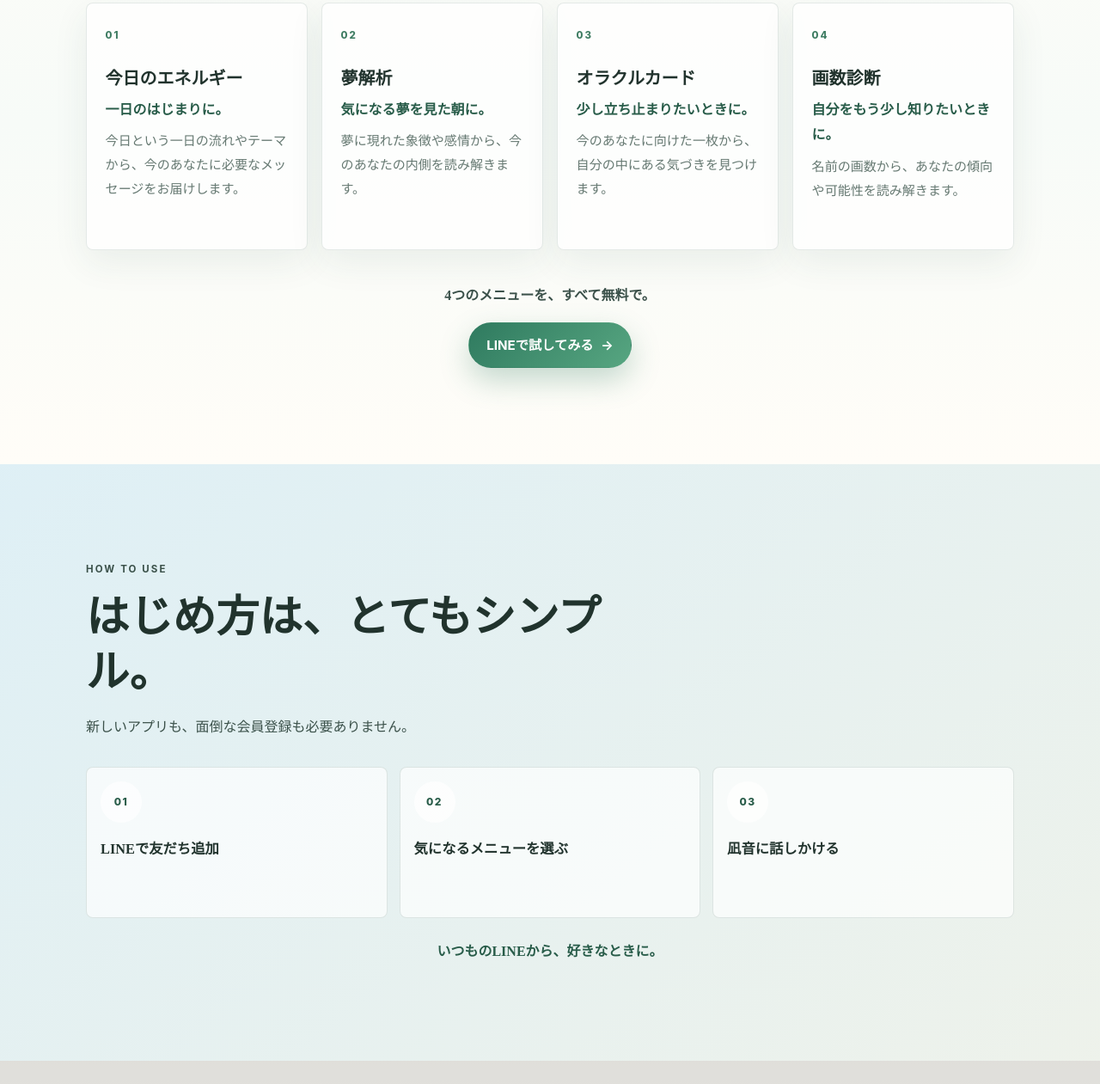
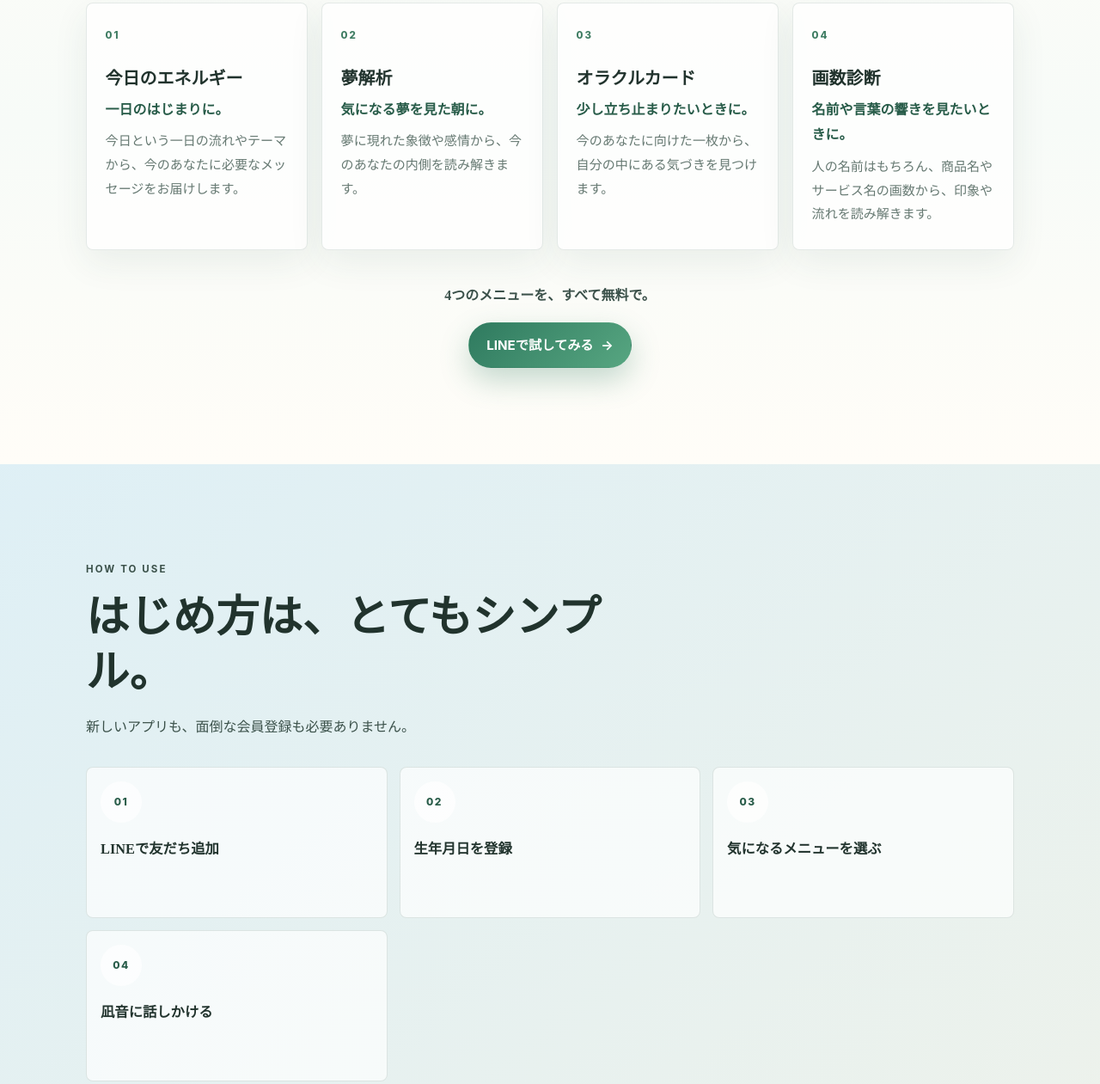
Before and after one commit to naginzam/nagioto-lp, a plain HTML site: page index.html in a window 1280 px wide. Shown: the part 1705-2966 px from the top of the page at 86% size. Drawn offline with Linux system fonts and the light colour scheme; grey boxes are pictures that could not be loaded.

Commit message:
Add files via upload

```diff
--- a/index.html
+++ b/index.html
@@ -115,8 +115,8 @@
             <article class="feature-card">
               <span class="feature-number">04</span>
               <h3>画数診断</h3>
-              <p class="feature-lead">自分をもう少し知りたいときに。</p>
-              <p>名前の画数から、あなたの傾向や可能性を読み解きます。</p>
+              <p class="feature-lead">名前や言葉の響きを見たいときに。</p>
+              <p>人の名前はもちろん、商品名やサービス名の画数から、印象や流れを読み解きます。</p>
             </article>
           </div>
 
@@ -149,10 +149,14 @@
             </li>
             <li>
               <span>02</span>
+              <strong>生年月日を登録</strong>
+            </li>
+            <li>
+              <span>03</span>
               <strong>気になるメニューを選ぶ</strong>
             </li>
             <li>
-              <span>03</span>
+              <span>04</span>
               <strong>凪音に話しかける</strong>
             </li>
           </ol>
```
